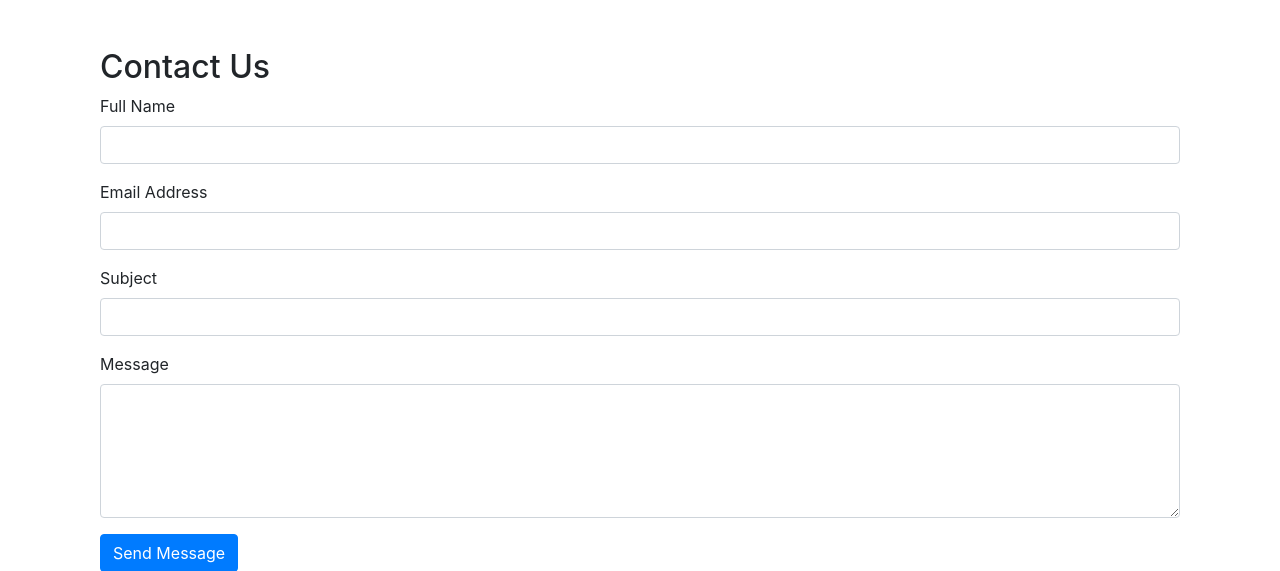
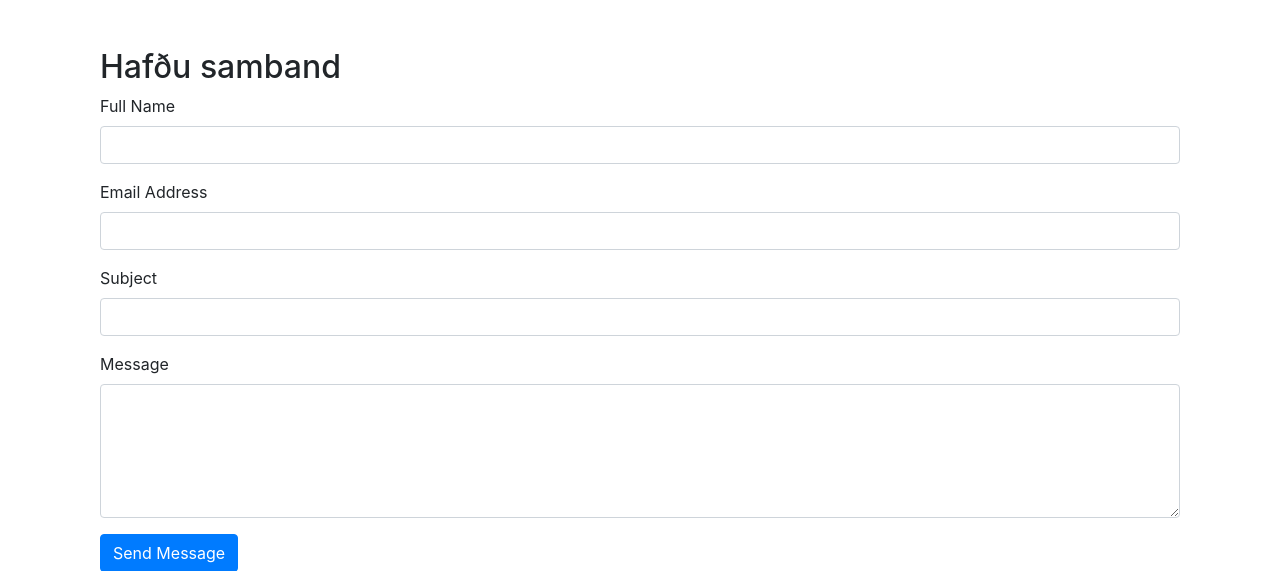
Before and after one commit to ivararmind/baukurinn, a Flask app: page /contact in a window 1280 px wide. Shown: the part 96-667 px from the top of the page. Run offline with Flask 3, Linux system fonts and the light colour scheme; a user stored in the database is signed in; some libraries are stand-ins or nearby versions.

Commit message:
Your commit message here

```diff
--- a/website/templates/contact.html
+++ b/website/templates/contact.html
@@ -1,7 +1,7 @@
 {% extends "base.html" %} {% block title %}Contact{% endblock %} {% block
 content %}
 <div class="container mt-5">
-  <h2>Contact Us</h2>
+  <h2>Hafðu samband</h2>
   <form action="{{ url_for('views.contact') }}" method="POST">
     <div class="form-group">
       <label for="name">Full Name</label>
--- a/website/views.py
+++ b/website/views.py
@@ -375,6 +375,6 @@ def contact():
         except Exception as e:
             flash(f"Error: {str(e)}", "danger")
 
-        return redirect(url_for("contact"))
+        return redirect(url_for("contact.html"))
 
     return render_template("contact.html", user=current_user)
```
